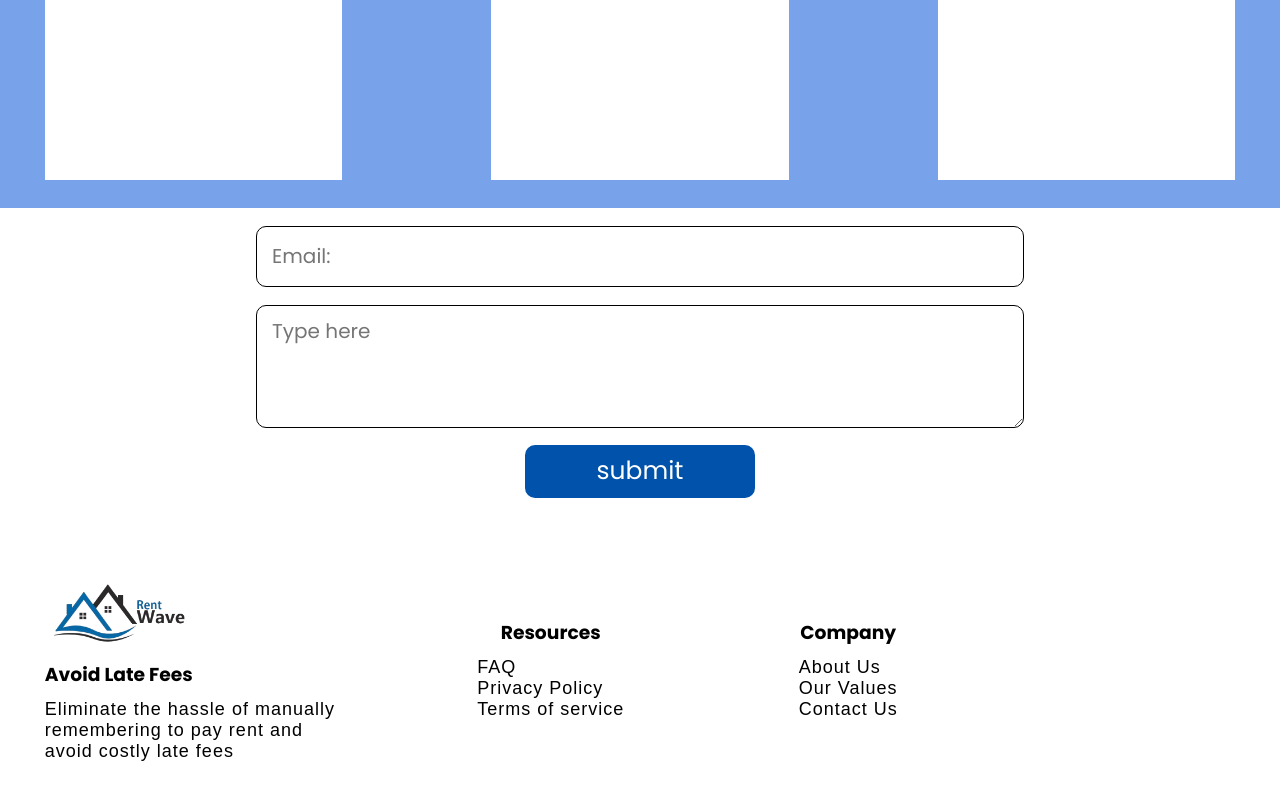
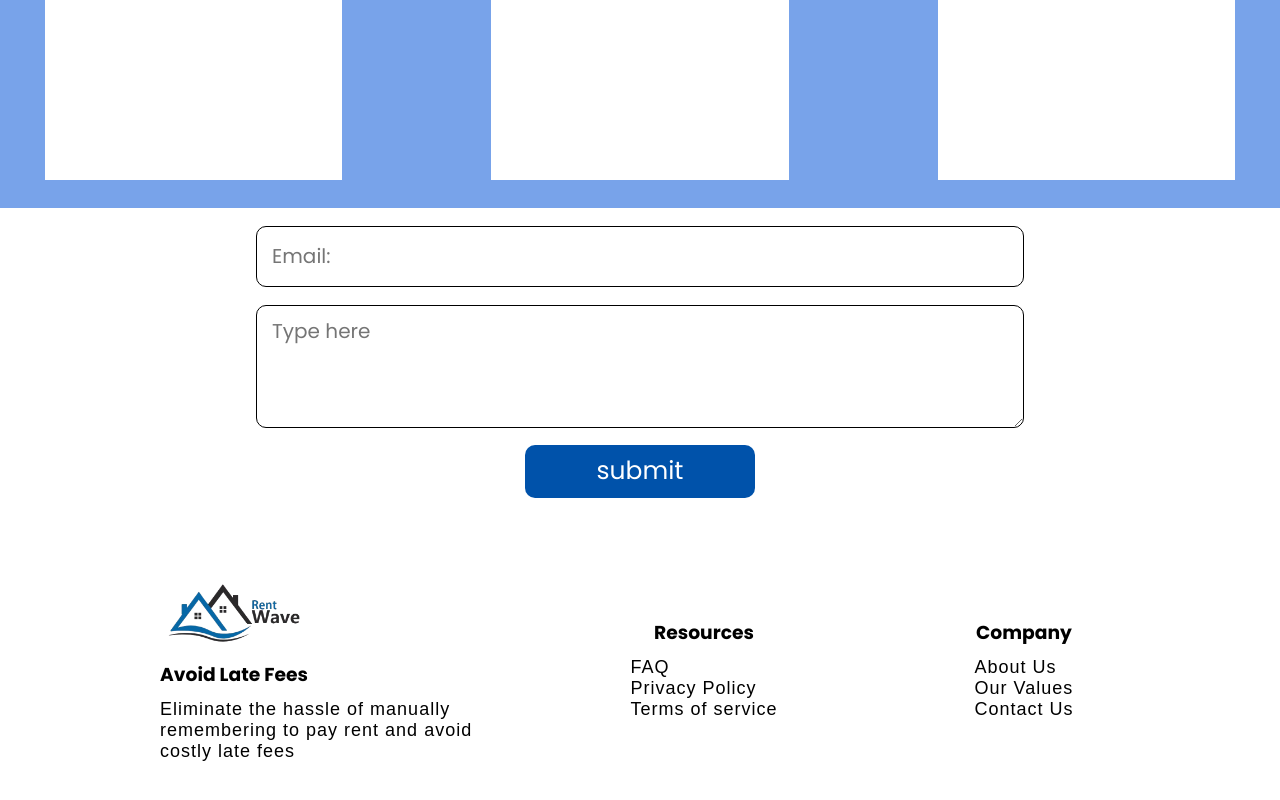
Before and after one commit to Dev-Unleash/RentWave, a React (Vite) app: page /Contact_us in a window 1280 px wide. Shown: the part 1872-2672 px from the top of the page. Built offline with nearby package versions, Linux system fonts and the light colour scheme; the HTML template or start-up script is replaced by a standard one.

Commit message:
updated the footer

```diff
--- a/src/Pages/Contact_us/Contact_us.css
+++ b/src/Pages/Contact_us/Contact_us.css
@@ -1,5 +1,5 @@
 .ContactUsContainer{
-    height: 350vh;
+    height: 340vh;
     width: 100%;
 
     @media screen and (max-width:900px){
@@ -330,10 +330,11 @@
 }
 .FooterDown{
     height: 48%;
-    width: 93%;
+    width: 100%;
     /* background-color:blue; */
     display: flex;
-    /* justify-content: space-between; */
+    justify-content: center;
+    align-items: center;
     gap: 10%;
     @media screen and (max-width:425px){
         height:50%;
```
